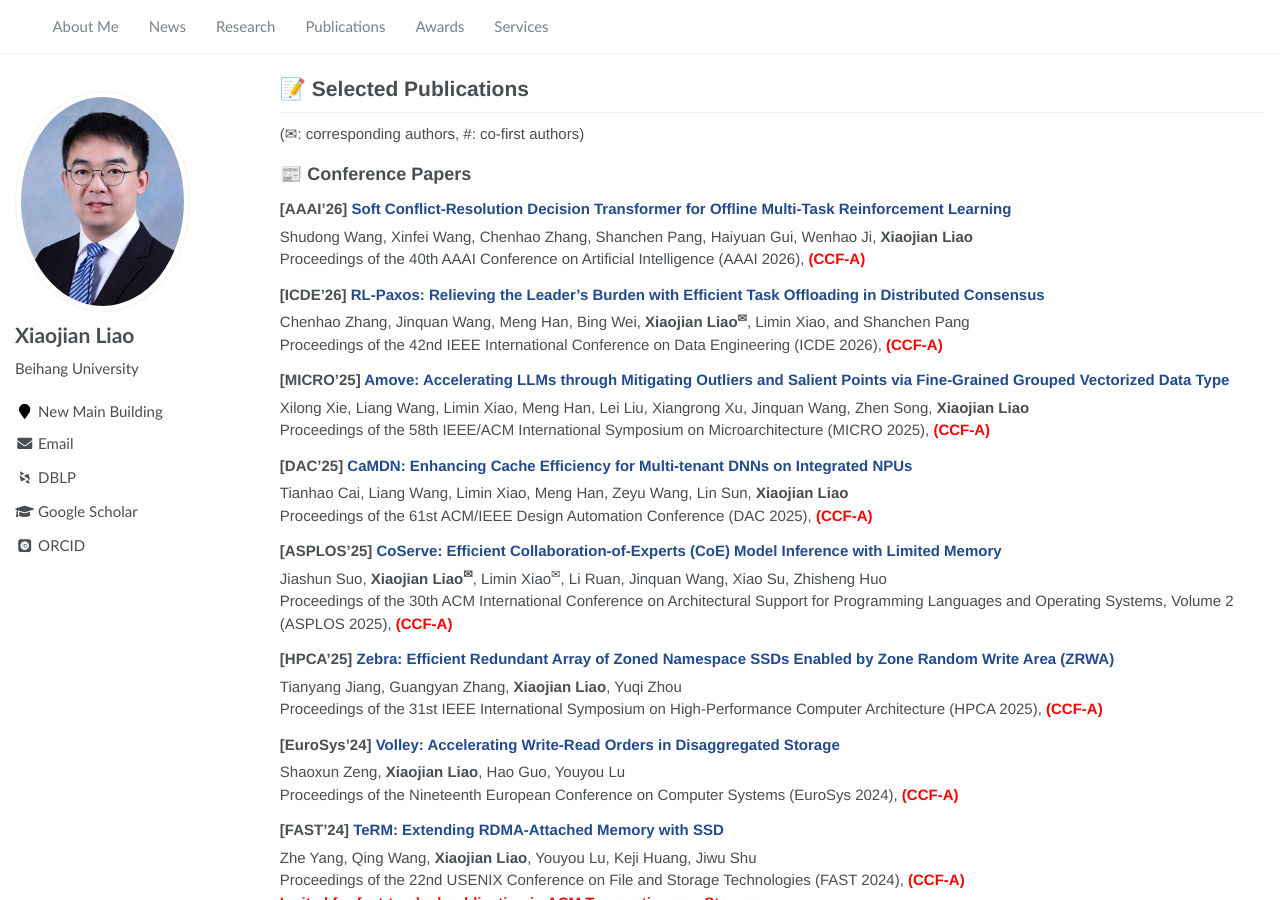
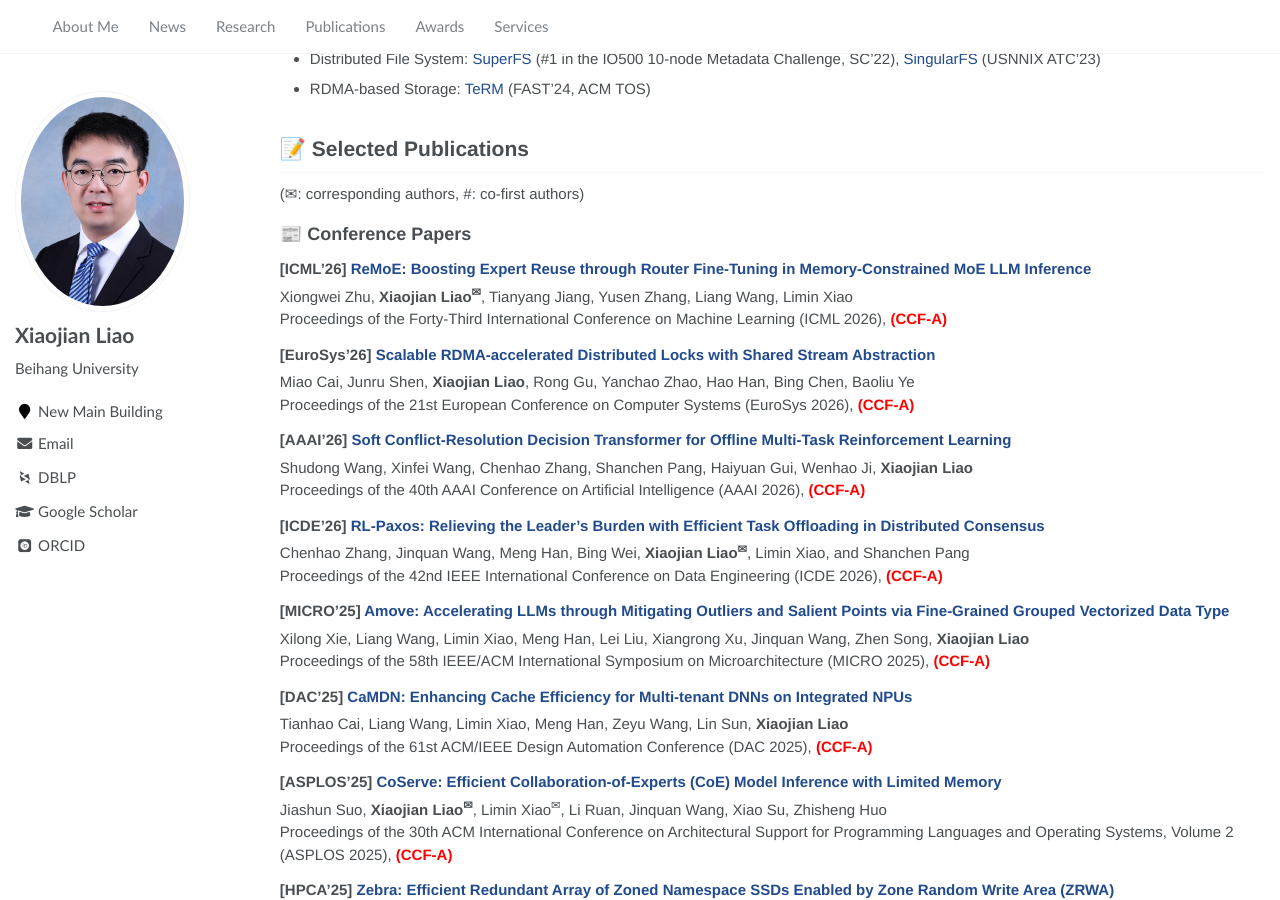
Before and after one commit to liaoxiaojian/liaoxiaojian.github.io, a Jekyll site: the page built from _pages/about.md, in a window 1280 px wide and 900 px high, scrolled down 1090 px. Built offline with Jekyll 4.4.1, drawn with Linux system fonts in a browser that asks for light colours; some web fonts are replaced; some of the changed text lies outside the part shown.

Commit message:
Update about.md

```diff
--- a/_pages/about.md
+++ b/_pages/about.md
@@ -22,6 +22,8 @@ My work has been published in top-tier conferences and journals on computer syst
 <span class='anchor' id='news'></span>
 
 # 🔥 News
+- 🎉 May 2026. One paper has been accepted to ICML'26.
+- 🎉 Feb 2026. One paper has been accepted to EuroSys'26.
 - 🎉 Nov 2025. One paper has been accepted to AAAI'26.
 - 🎉 Oct 2025. FineQ+ (Accelerator for LLM quantization) has been accepted to TC.
 - 🎉 Oct 2025. RL-Paxos (Geo-distributed consensus) has been accepted to ICDE'26.
@@ -58,7 +60,13 @@ My work has been published in top-tier conferences and journals on computer syst
 # 📝 Selected Publications
 (✉: corresponding authors, #: co-first authors)
 ## 📰 Conference Papers
-### [AAAI'26] [Soft Conflict-Resolution Decision Transformer for Offline Multi-Task Reinforcement Learning](https://aaai.org/conference/aaai/aaai-26/)
+### [ICML'26] [ReMoE: Boosting Expert Reuse through Router Fine-Tuning in Memory-Constrained MoE LLM Inference](https://icml.cc/)
+Xiongwei Zhu, **Xiaojian Liao<sup>✉</sup>**, Tianyang Jiang, Yusen Zhang, Liang Wang, Limin Xiao
+Proceedings of the Forty-Third International Conference on Machine Learning (ICML 2026), <span class="red-text">(CCF-A)</span>
+### [EuroSys'26] [Scalable RDMA-accelerated Distributed Locks with Shared Stream Abstraction](https://dl.acm.org/doi/10.1145/3767295.3803598)
+Miao Cai, Junru Shen, **Xiaojian Liao**, Rong Gu, Yanchao Zhao, Hao Han, Bing Chen, Baoliu Ye
+Proceedings of the 21st European Conference on Computer Systems (EuroSys 2026), <span class="red-text">(CCF-A)</span>
+### [AAAI'26] [Soft Conflict-Resolution Decision Transformer for Offline Multi-Task Reinforcement Learning](https://arxiv.org/abs/2511.13133)
 Shudong Wang, Xinfei Wang, Chenhao Zhang, Shanchen Pang, Haiyuan Gui, Wenhao Ji, **Xiaojian Liao**
 Proceedings of the 40th AAAI Conference on Artificial Intelligence (AAAI 2026), <span class="red-text">(CCF-A)</span>
 ### [ICDE'26] [RL-Paxos: Relieving the Leader’s Burden with Efficient Task Offloading in Distributed Consensus](https://icde2026.github.io/)
@@ -145,6 +153,7 @@ Jinquan Wang<sup>#</sup>, **Xiaojian Liao<sup>#</sup>**, Xuzhao Liu, Jiashun Suo
 <span class='anchor' id='services'></span>
 
 # 🕑 Professional Services
+- 2026, Program Co-Chair of Chinasys'26 Spring
 - 2025, Journal Reviewer of IEEE Transactions on Storage (ToS), Transactions on Architecture and Code Optimization (TACO)
 - 2024-2025, Journal Reviewer of IEEE Transactions on Computers (TC)
 - 2024, Program committee of the 26th ACM SIGOPS ChinaSys workshop
```
